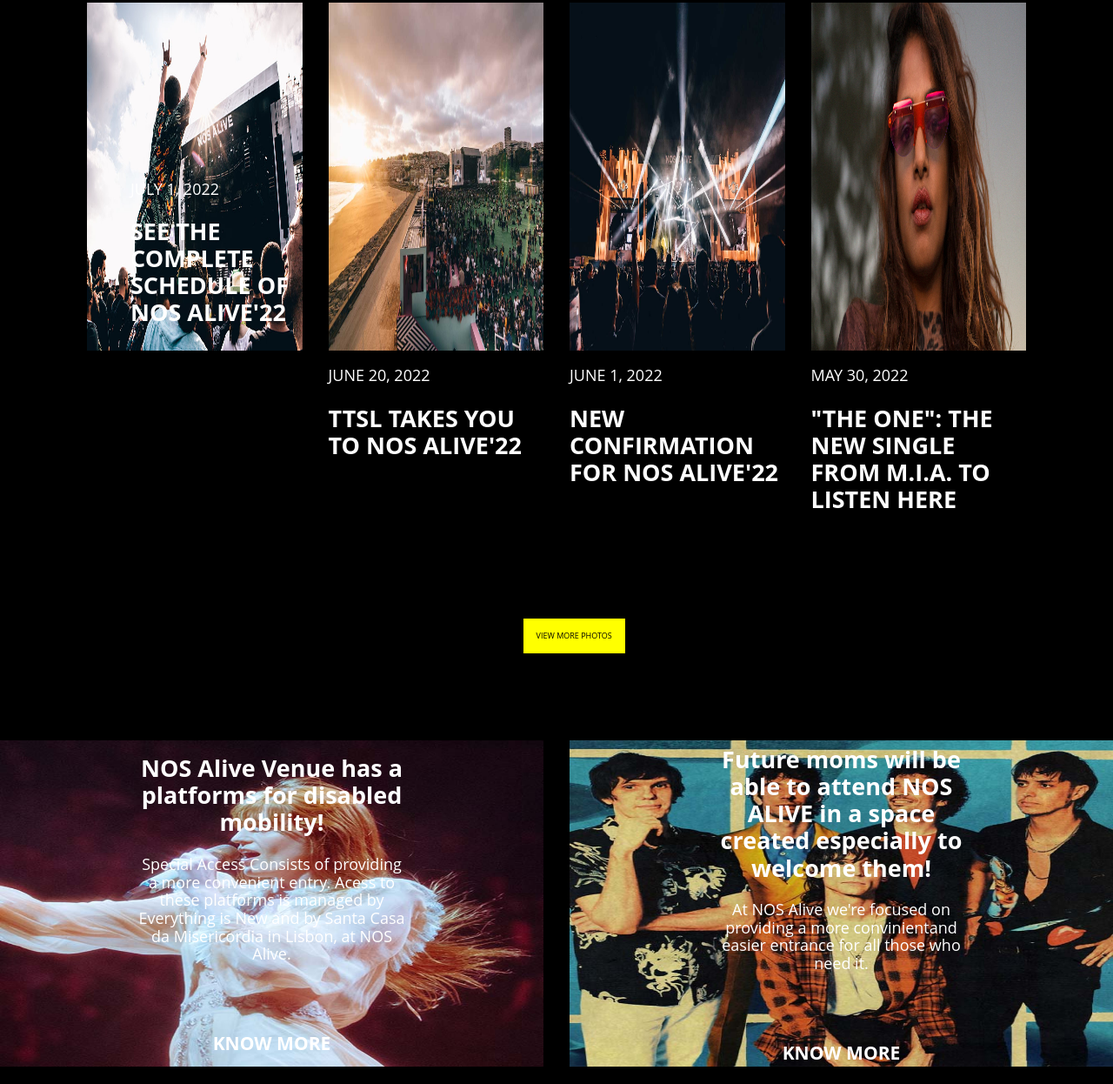
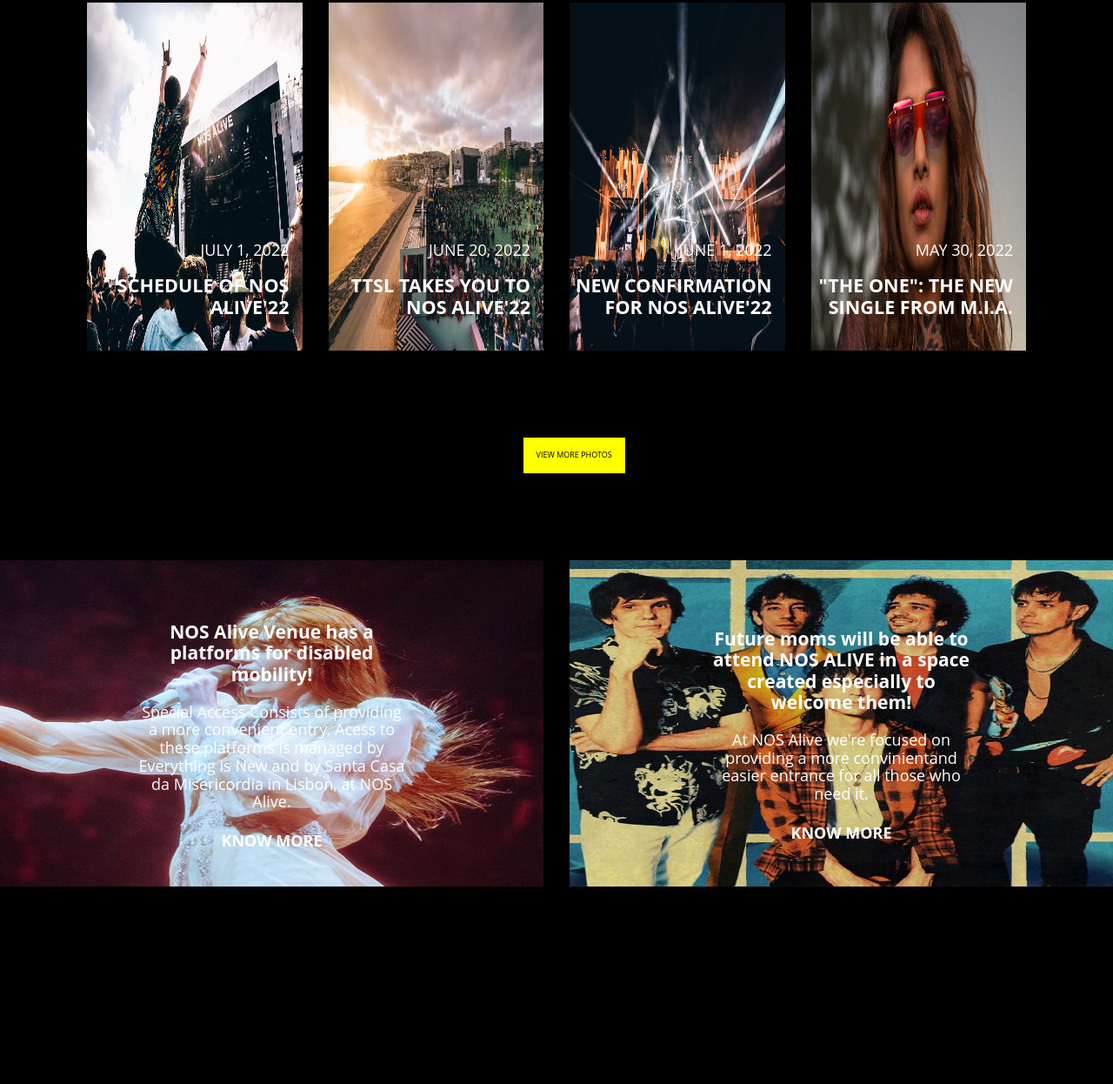
Before and after one commit to OscarMansura/nos-example, a website built with Parcel: page index.html in a window 1280 px wide. Shown: the part 1302-2548 px from the top of the page at 87% size. Built offline with nearby package versions, Linux system fonts and the light colour scheme.

Commit message:
revolve-hovers-images

```diff
--- a/css/header.css
+++ b/css/header.css
@@ -1,13 +1,14 @@
-.header { /* ja dei padding margin mas continua a desaparecer os icons, ja experimentei um container? */
+.header {
     display: flex;
-    justify-content: space-between;
+    justify-content: center;
     align-items: center;
+    gap: 18%;
     position: fixed;
     left: 0;
     top: 0;
     transition: 250ms;
     width: 100%;
-    margin: 20px;
+    margin: 8px 0 0 0;
 }
 
 .header--min {
@@ -17,4 +18,5 @@
 .logo {
     width: 120px;
     height: 120px;
+    margin-right: 6%;
 }
--- a/css/lineup.css
+++ b/css/lineup.css
@@ -28,8 +28,8 @@
   padding: 20px;
   border: none;
   position: absolute;
-  bottom: -20px;
-  left: 41.50%;
+  bottom: -26%;
+  left: 43%;
 }
 
 .ticket__button:hover {
--- a/css/second-images.css
+++ b/css/second-images.css
@@ -23,21 +23,23 @@
 .second-images__text {
     position: absolute;
     left: 0;
-    top: 0;
-    margin-left: 50px;
+    top: 70px;
+    text-align: right;
+    margin: 0 15px 0 0;
 }
 
-.second-images__text h3{
-    display: none;
+.second-images__date {
+    font-size: 1em;
 }
 
-.second-images__text i{
-    border: none;
+.second-images__description {
+    font-size: 1.2em;
+    margin: 0;
 }
 
-.second-images__link:hover {
+.second-images__text:hover {
     left: 0;
-    bottom: 100px;
+    bottom: 10px;
     transition: 250ms;
     opacity: 0.5;
     display: block;
--- a/css/special-grid.css
+++ b/css/special-grid.css
@@ -3,12 +3,16 @@
     grid-template-columns: repeat(2, 1fr);
     gap: 30px;
     margin-top: 100px;
-}
+ }
+
  .special-grid__info {
-    width: 100%;
-    height: 100%;
     position: relative;
+    display: block;
+ }
 
+ .special-grid__link {
+    color: white;
+    position: relative;
  }
 
  .special-grid__image {
@@ -16,30 +20,20 @@
     height: 60%;
  }
 
- .special-grid__link {
-    color: white;
+ .special-grid__text {
+    position: absolute;
     font-size: 1em;
-    position: absolute;
-    top: 30%;
+    top: 0;
     left: 50%;
     transform: translate(-50%, -50%);
     text-align: center;
     cursor: pointer;
  }
 
- .special-grid__link h2{
+ .special-grid__link h3 {
+    margin-top: 80px;
+ }
 
-
-}
-
-.special-grid__link p{
-
-}
-
-.special-grid__link h3{
-   margin-top: 80px;
-}
-
-.special-grid__image:hover {
-   margin-top: 10px;
-}
+ .special-grid__image:hover {
+    margin-left: 5px;
+ }
--- a/index.html
+++ b/index.html
@@ -38,6 +38,7 @@
     <a class="logo" href="#">
       <img class="logo" src="/img/logo.png" alt="festival">
     </a>
+
     <!-- nav -->
     <nav class="nab__bar">
       <ul class="link">
@@ -61,6 +62,7 @@
         </li>
       </ul>
     </nav>
+
     <!-- social -->
     <div class="social__main">
       <button class="social__lang">EN
@@ -83,6 +85,7 @@
     </div>
   </header>
   <main>
+
     <!-- background image -->
     <div class="lineup__container">
       <div class="lineup__img">
@@ -90,6 +93,7 @@
         <button class="ticket__button" type="submit">BUY TICKETS ></button>
       </div>
     </div>
+
     <!-- image dates -->
     <div class="container-images">
       <div class="images__dates images__dates-green">
@@ -117,62 +121,73 @@
         </a>
       </div>
     </div>
+
     <!-- second images dates -->
     <div class="second-images__grid">
       <div class="second-images__info">
         <a class="second-images__link" href="#">
           <img class="second-images__image" src="/img/NOS_ALIVE_AMBIENCE_FRANCISCO_SANTOS.jpg" alt="cenas">
           <div class="second-images__text">
-            <p>JULY 1, 2022</p>
-            <h2>SEE THE COMPLETE SCHEDULE OF NOS ALIVE'22</h2>
-            <h3>Read More <i class="fa-solid fa-arrow-right-long"></i></h3>
+            <p class="second-images__date">JULY 1, 2022</p>
+            <h2 class="second-images__description">SCHEDULE OF NOS ALIVE'22</h2>
           </div>
         </a>
       </div>
       <div class="second-images__info">
+        <a class="second-images__link" href="#">
           <img class="second-images__image" src="/img/NOS_ALIVE_Ambience_12.jpg" alt="cenas">
-        <a class="second-images__link" href="#">
-          <p class="second-images__smalltext">JUNE 20, 2022</p>
-          <h2 class="second-images__mediumtext">TTSL TAKES YOU TO NOS ALIVE'22</h2>
+          <div class="second-images__text">
+            <p class="second-images__date">JUNE 20, 2022</p>
+            <h2 class="second-images__description">TTSL TAKES YOU TO NOS ALIVE'22</h2>
+          </div>
         </a>
       </div>
       <div class="second-images__info">
+        <a class="second-images__link" href="#">
           <img class="second-images__image" src="/img/NOS_ALIVE_Ambience_02.jpg" alt="cenas">
-        <a class="second-images__link" href="#">
-          <p>JUNE 1, 2022</p>
-          <h2>NEW CONFIRMATION FOR NOS ALIVE'22</h2>
+          <div class="second-images__text">
+            <p class="second-images__date">JUNE 1, 2022</p>
+            <h2 class="second-images__description">NEW CONFIRMATION FOR NOS ALIVE'22</h2>
+          </div>
         </a>
       </div>
       <div class="second-images__info">
+        <a class="second-images__link" href="#">
           <img class="second-images__image" src="/img/NA22_MIA_SITE_BANNER_.jpg" alt="cenas">
-        <a class="second-images__link" href="#">
-          <p>MAY 30, 2022</p>
-          <h2>"THE ONE": THE NEW SINGLE FROM M.I.A. TO LISTEN HERE</h2>
+          <div class="second-images__text">
+            <p class="second-images__date">MAY 30, 2022</p>
+            <h2 class="second-images__description">"THE ONE": THE NEW SINGLE FROM M.I.A.</h2>
+          </div>
         </a>
       </div>
     </div>
     <button class="view__button" type="submit">VIEW MORE PHOTOS</button>
+
     <!-- special-images -->
     <div class="special-grid">
       <div class="special-grid__info">
+        <a class="special-grid__link" href="#">
           <img class="special-grid__image" src="/img/NOS-ALIVE-DIA-7-FLORENCE-THE-MACHINE.jpg" alt="cenas">
-        <a class="special-grid__link" href="#">
-          <h2>NOS Alive Venue has a platforms for disabled mobility!</h2>
-          <p>Special Access Consists of providing a more convenient entry. Acess to these platforms is managed by
-            Everything is New and by Santa Casa da Misericordia in Lisbon, at NOS Alive.</p>
-          <h3>KNOW MORE</h3>
+            <div class="special-grid__text">
+              <h3>NOS Alive Venue has a platforms for disabled mobility!</h3>
+              <p>Special Access Consists of providing a more convenient entry. Acess to these platforms is managed by Everything is New and by Santa Casa da Misericordia in Lisbon, at NOS Alive.</p>
+              <h4>KNOW MORE</h4>
+            </div>
         </a>
       </div>
       <div class="special-grid__info">
+        <a class="special-grid__link" href="#">
           <img class="special-grid__image" src="/img/NOS-ALIVE-DIA_6_THE-STROKES.jpg" alt="cenas">
-        <a class="special-grid__link">
-          <h2>Future moms will be able to attend NOS ALIVE in a space created especially to welcome them!</h2>
+            <div class="special-grid__text">
+              <h3>Future moms will be able to attend NOS ALIVE in a space created especially to welcome them!</h3>
               <p>At NOS Alive we're focused on providing a more convinientand easier entrance for all those who need it.</p>
-          <h3>KNOW MORE</h3>
+              <h4>KNOW MORE</h4>
+            </div>
         </a>
       </div>
     </div>
   </main>
+
   <!-- footer with images-->
   <footer class="footer">
     <div class="footer-grid">
```
Lines whose indentation alone changed are shown as unchanged.
